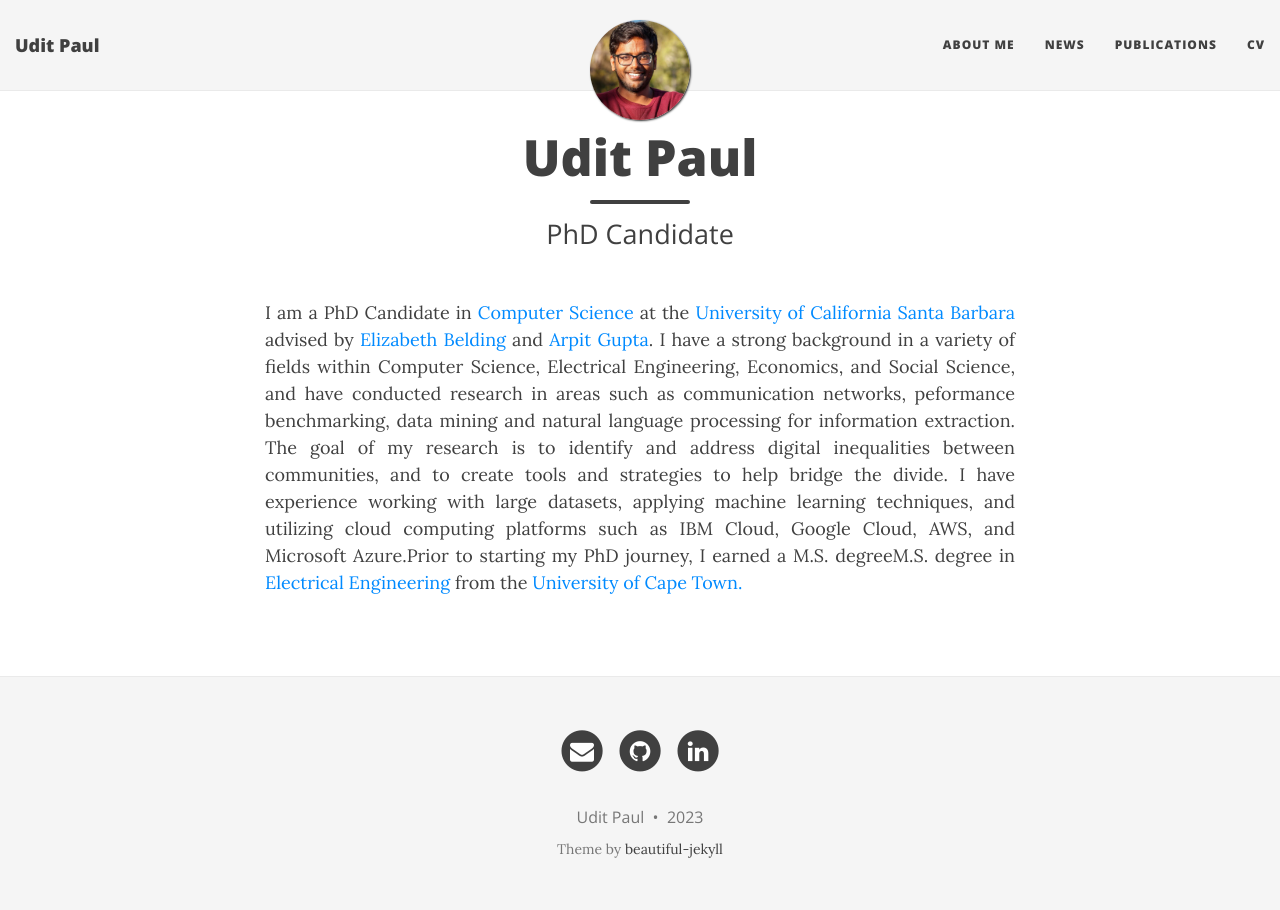
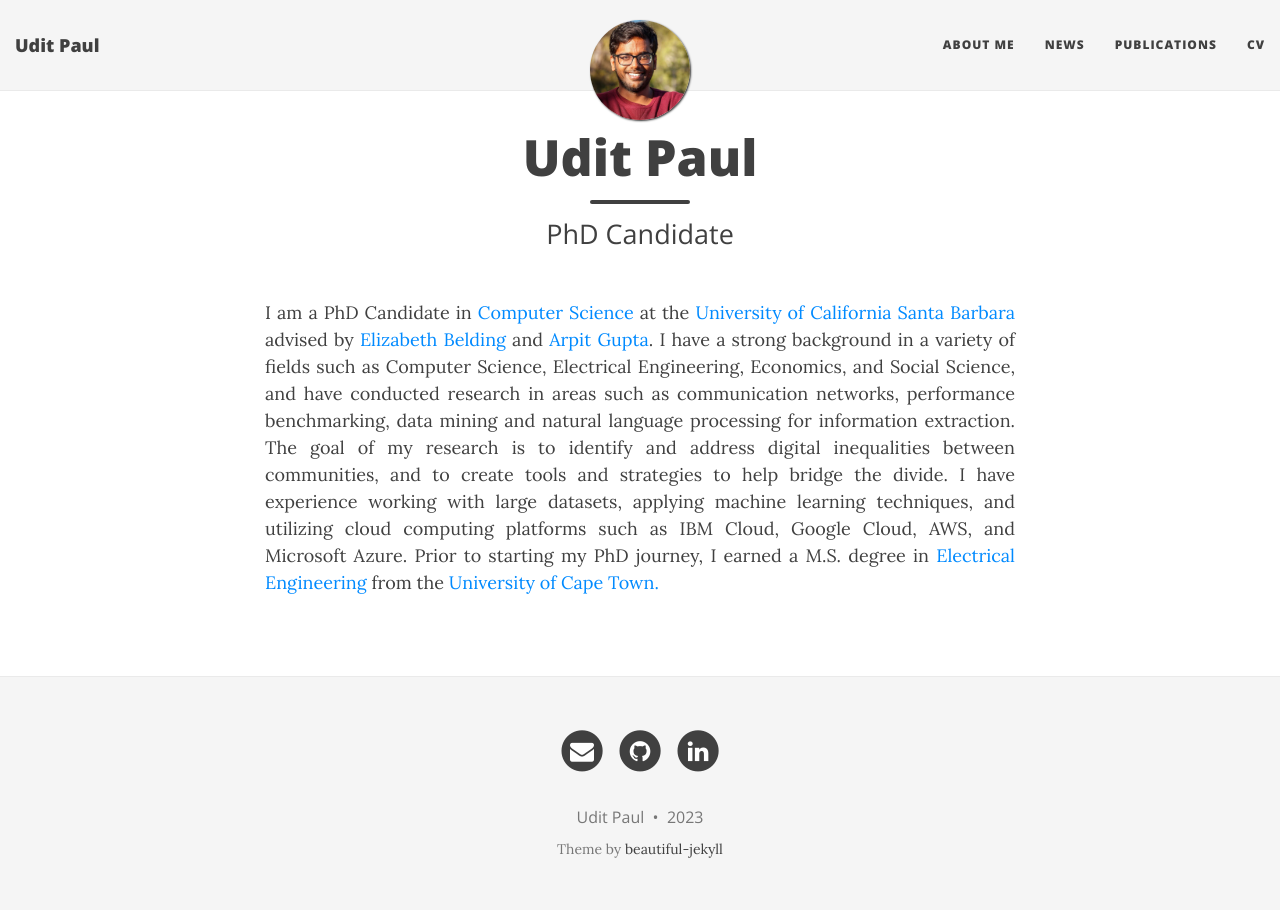
Before and after one commit to u-paul/u-paul.github.io, a Jekyll site: the page built from index.html, in a window 1280 px wide. Built offline with Jekyll 4.4.1, drawn with Linux system fonts in a browser that asks for light colours; nearby versions of some CDN libraries; the list of posts is cut into pages by our own code.

Commit message:
changed index file

```diff
--- a/index.html
+++ b/index.html
@@ -8,4 +8,4 @@ use-site-title: true
 <p align="justify">I am a PhD Candidate in <a href="https://www.cs.ucsb.edu/" target="_blank" rel="noopener noreferrer">Computer Science</a>
   at the <a href="https://www.ucsb.edu/" target="_blank" rel="noopener noreferrer">University of California Santa Barbara</a>
   advised by <a href="https://ebelding.cs.ucsb.edu/" target="_blank" rel="noopener noreferrer">Elizabeth Belding</a>
-  and <a href="https://sites.cs.ucsb.edu/~arpitgupta/" target="_blank" rel="noopener noreferrer">Arpit Gupta</a>.   I have a strong background in a variety of fields within Computer Science, Electrical Engineering, Economics, and Social Science, and have conducted research in areas such as communication networks, peformance benchmarking, data mining and natural language processing for information extraction. The goal of my research is to identify and address digital inequalities between communities, and to create tools and strategies to help bridge the divide. I have experience working with large datasets, applying machine learning techniques, and utilizing cloud computing platforms such as IBM Cloud, Google Cloud, AWS, and Microsoft Azure.Prior to starting my PhD journey, I earned a M.S. degreeM.S. degree in <a href="http://www.ee.uct.ac.za/" target="_blank" rel="noopener noreferrer">Electrical Engineering</a> from the <a href="https://www.uct.ac.za/" target="_blank" rel="noopener noreferrer">University of Cape Town.</a></p>
+  and <a href="https://sites.cs.ucsb.edu/~arpitgupta/" target="_blank" rel="noopener noreferrer">Arpit Gupta</a>.   I have a strong background in a variety of fields such as Computer Science, Electrical Engineering, Economics, and Social Science, and have conducted research in areas such as communication networks, performance benchmarking, data mining and natural language processing for information extraction. The goal of my research is to identify and address digital inequalities between communities, and to create tools and strategies to help bridge the divide. I have experience working with large datasets, applying machine learning techniques, and utilizing cloud computing platforms such as IBM Cloud, Google Cloud, AWS, and Microsoft Azure. Prior to starting my PhD journey, I earned a M.S. degree in <a href="http://www.ee.uct.ac.za/" target="_blank" rel="noopener noreferrer">Electrical Engineering</a> from the <a href="https://www.uct.ac.za/" target="_blank" rel="noopener noreferrer">University of Cape Town.</a></p>
```
